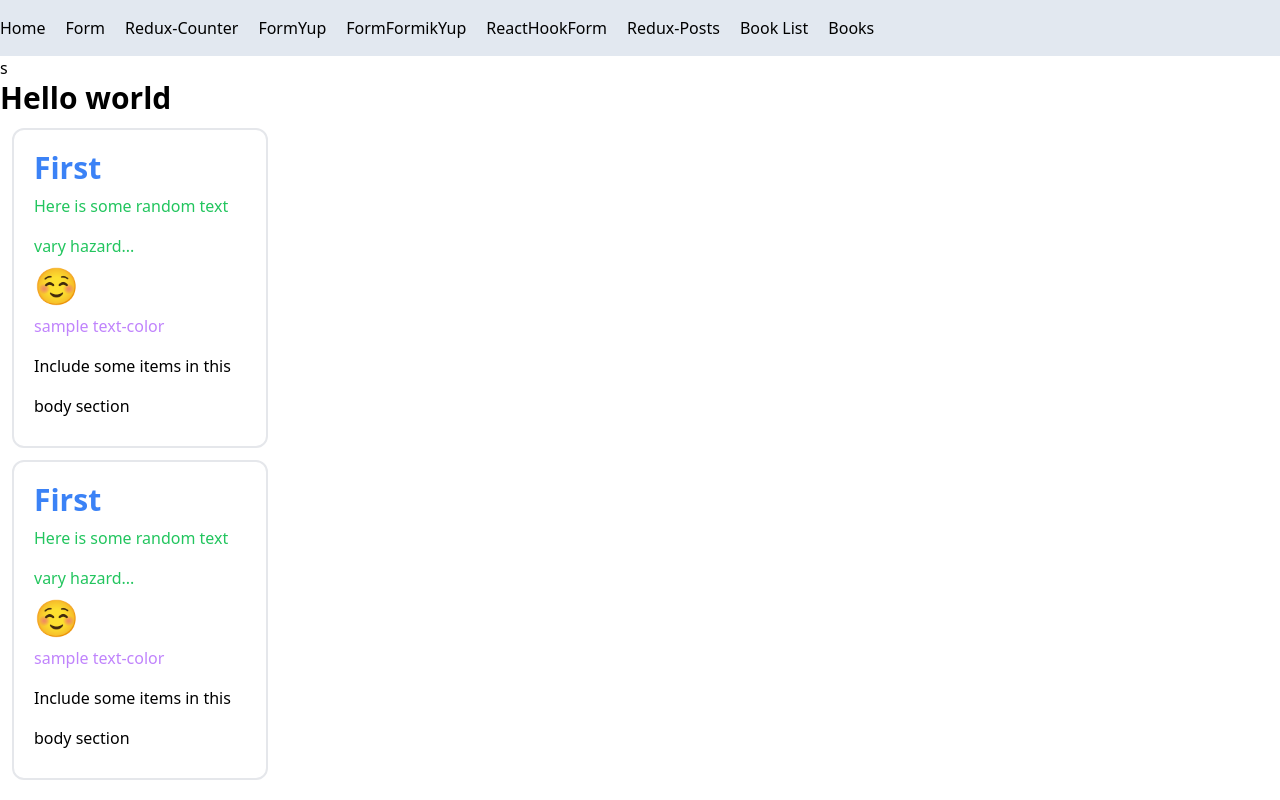
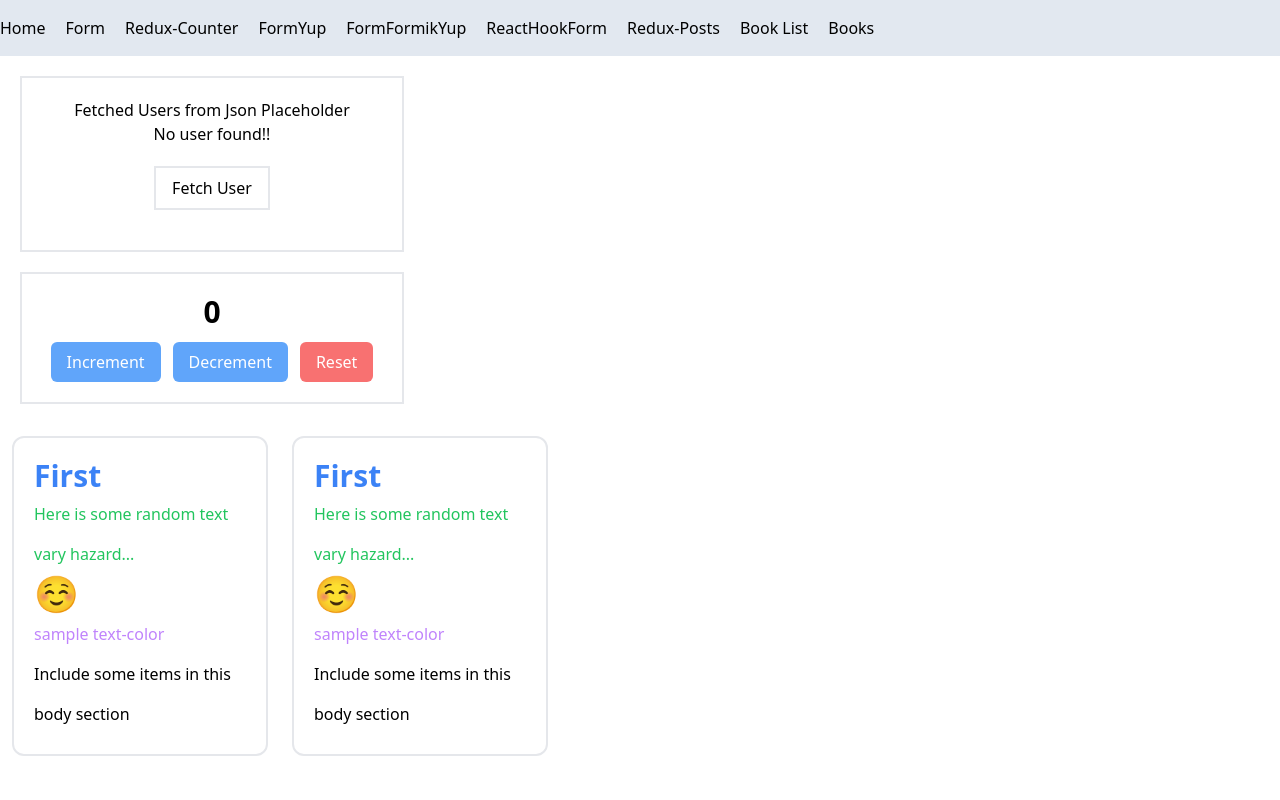
Before and after one commit to SilvernusIfoghale/dclc-react-course, a React (Vite) app: page / in a window 1280 px wide. Built offline with nearby package versions, Linux system fonts and the light colour scheme.

Commit message:
data fetching

```diff
--- /dev/null
+++ b/src/component/FetchUsers.jsx
@@ -0,0 +1,44 @@
+import React, { useState } from "react";
+
+const FetchUsers = () => {
+  const [usersList, setUsersList] = useState([]);
+  const [loading, setLoading] = useState(false);
+  const [pending, setPending] = useState(true);
+  const api = "https://jsonplaceholder.typicode.com/users";
+
+  const fetchUsers = async () => {
+    try {
+      setLoading(true);
+      setPending(false);
+      const response = await fetch(api, { method: "GET" });
+      const data = await response.json();
+      data ? setUsersList(data) : setUsersList([]);
+      setLoading(false);
+    } catch (error) {
+      console.log(error.message);
+      setLoading(false);
+    }
+  };
+  const handleFetch = () => {
+    fetchUsers();
+  };
+  const users = usersList?.map((user) => {
+    return <p key={user.id}>{user?.name}</p>;
+  });
+
+  return (
+    <>
+      <div>
+        <h1>Fetched Users from Json Placeholder</h1>
+        {pending && <p>No user found!!</p>}
+        {loading ? <p>Loading...</p> : users}
+        {/* {users} */}
+        <button className="border-2 py-2 px-4 my-5" onClick={handleFetch}>
+          Fetch User
+        </button>
+      </div>
+    </>
+  );
+};
+
+export default FetchUsers;
--- a/src/pages/Home.jsx
+++ b/src/pages/Home.jsx
@@ -1,14 +1,40 @@
-import React from "react";
+import React, { useState } from "react";
 import { useLocation } from "react-router-dom";
 import Card from "../component/Card";
+import FetchUsers from "../component/FetchUsers";
 
 const Home = () => {
   const location = useLocation();
-  console.log(location);
+  // console.log(location);
+  const [count, setCount] = useState(0);
   return (
     <>
-      <div className="container">
-        s<h1 className="text-3xl font-bold ">Hello world</h1>
+      <div className="m-5 border-2 p-5 text-center w-96">
+        <FetchUsers />
+      </div>
+      <div className="m-5 border-2 p-5 text-center w-96">
+        <h1 className="font-bold text-3xl mb-3">{count}</h1>
+        <button
+          className="bg-blue-400 text-white py-2 px-4 rounded-md"
+          onClick={() => setCount(count + 1)}
+        >
+          Increment
+        </button>
+        <button
+          className="bg-blue-400 text-white py-2 px-4 mx-3 rounded-md"
+          onClick={() => setCount((currentState) => (currentState -= 1))}
+        >
+          Decrement
+        </button>
+        <button
+          className="bg-red-400 text-white py-2 px-4 rounded-md"
+          onClick={() => setCount((currentState) => (currentState = 0))}
+        >
+          Reset
+        </button>
+      </div>
+      <div className="container flex mt-5">
+        {/* <h1 className="text-3xl font-bold ">Hello world</h1> */}
         {location.state}
         <Card
           color="green"
```
